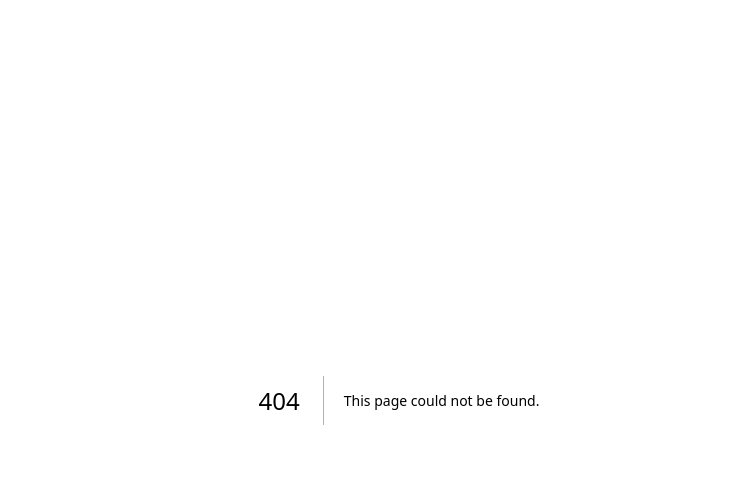
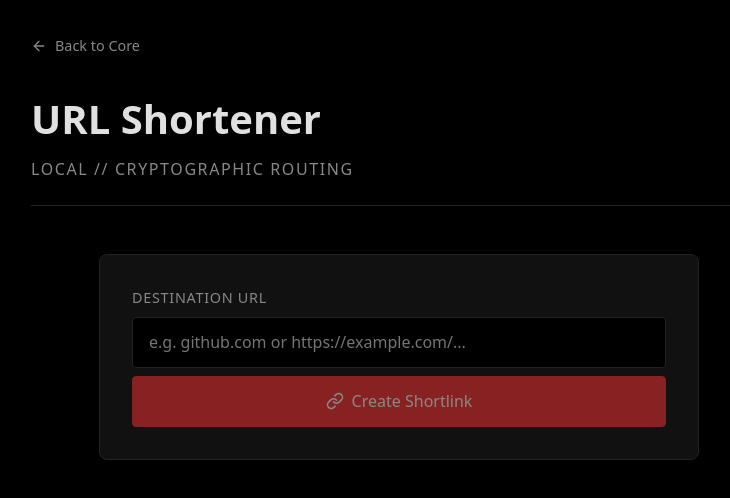
Before and after one commit to git404x/AegisKit, a Next.js app: page /shortener in a window 1280 px wide. Before the commit this address had no page. Shown: the top 498 px of the page, without its empty margins (241-971 px from the left). Built offline with nearby package versions, Linux system fonts and the light colour scheme.

Commit message:
feat(shortener): use json instead of db

```diff
--- a/package.json
+++ b/package.json
@@ -9,7 +9,6 @@
     "lint": "eslint"
   },
   "dependencies": {
-    "better-sqlite3": "^12.6.2",
     "lucide-react": "^0.576.0",
     "next": "16.1.6",
     "qr-code-styling": "^1.9.2",
--- a/src/app/[id]/route.js
+++ b/src/app/[id]/route.js
@@ -1,18 +1,14 @@
 import { NextResponse } from "next/server";
-import db from "@/lib/db";
+import { getLink } from "@/lib/db";
 
 export async function GET(request, { params }) {
-  const { id } = params;
+  const { id } = await params;
 
   try {
-    // Look up the short ID in our local SQLite database
-    const stmt = db.prepare(
-      "SELECT original_url FROM links WHERE short_id = ?",
-    );
-    const link = stmt.get(id);
+    // Look up the short ID in our local JSON engine
+    const link = getLink(id);
 
     if (!link) {
-      // If the shortlink doesn't exist, route them back to the AegisKit dashboard safely
       return NextResponse.redirect(new URL("/", request.url));
     }
 
@@ -20,7 +16,6 @@ export async function GET(request, { params }) {
     return NextResponse.redirect(link.original_url, 307);
   } catch (error) {
     console.error("Database retrieval failed:", error);
-    // On critical failure, fallback to home to prevent exposing server errors
     return NextResponse.redirect(new URL("/", request.url));
   }
 }
--- a/src/app/api/shorten/route.js
+++ b/src/app/api/shorten/route.js
@@ -1,37 +1,53 @@
 import { NextResponse } from "next/server";
-import db from "@/lib/db";
+import { saveLink } from "@/lib/db";
 import { generateShortId } from "@/lib/utils";
 
 export async function POST(request) {
   try {
-    const body = await request.json();
-    const { originalUrl } = body;
-
-    // Strict Validation
-    if (!originalUrl || typeof originalUrl !== "string") {
-      return NextResponse.json({ error: "Invalid payload." }, { status: 400 });
-    }
-
+    let body;
     try {
-      new URL(originalUrl); // Will throw an error if the URL is malformed
-    } catch (_) {
+      body = await request.json();
+    } catch (err) {
       return NextResponse.json(
-        { error: "Invalid URL format. Must include http:// or https://" },
+        { error: "Invalid JSON payload." },
         { status: 400 },
       );
     }
 
-    // Generate secure 6-character ID
+    let { originalUrl } = body;
+
+    if (!originalUrl || typeof originalUrl !== "string") {
+      return NextResponse.json(
+        { error: "Invalid payload: URL is required." },
+        { status: 400 },
+      );
+    }
+
+    originalUrl = originalUrl.trim();
+    if (!/^https?:\/\//i.test(originalUrl)) {
+      originalUrl = "https://" + originalUrl;
+    }
+
+    try {
+      const parsedUrl = new URL(originalUrl);
+      if (parsedUrl.protocol !== "http:" && parsedUrl.protocol !== "https:") {
+        return NextResponse.json(
+          { error: "Invalid protocol." },
+          { status: 400 },
+        );
+      }
+    } catch (_) {
+      return NextResponse.json(
+        { error: "Invalid URL format." },
+        { status: 400 },
+      );
+    }
+
+    // Generate ID & Save using the Pure Node Engine
     const shortId = generateShortId(6);
+    saveLink(shortId, originalUrl);
 
-    // Database Insertion (Prepared statement for security)
-    const stmt = db.prepare(
-      "INSERT INTO links (short_id, original_url) VALUES (?, ?)",
-    );
-    stmt.run(shortId, originalUrl);
-
-    // 4. Construct the dynamic local/network URL to return to the client
-    const host = request.headers.get("host");
+    const host = request.headers.get("host") || "localhost:3000";
     const protocol = host.includes("localhost") ? "http" : "https";
     const shortUrl = `${protocol}://${host}/${shortId}`;
 
@@ -40,7 +56,7 @@ export async function POST(request) {
       { status: 201 },
     );
   } catch (error) {
-    console.error("Database operation failed:", error);
+    console.error("Critical API Error:", error);
     return NextResponse.json(
       { error: "Internal server error." },
       { status: 500 },
--- /dev/null
+++ b/src/app/shortener/page.js
@@ -0,0 +1,25 @@
+import Link from "next/link";
+import { ArrowLeft } from "lucide-react";
+import ShortenerCore from "@/components/tools/ShortenerCore";
+import styles from "../qr/page.module.css"; // Reusing
+
+export default function ShortenerPage() {
+  return (
+    <main className={styles.container}>
+      <Link href="/" className={styles.backLink}>
+        <ArrowLeft
+          size={16}
+          style={{ marginRight: "8px", verticalAlign: "middle" }}
+        />
+        <span style={{ verticalAlign: "middle" }}>Back to Core</span>
+      </Link>
+
+      <header className={styles.header}>
+        <h1 className={styles.title}>URL Shortener</h1>
+        <p className={styles.subtitle}>Local // Cryptographic Routing</p>
+      </header>
+
+      <ShortenerCore />
+    </main>
+  );
+}
--- /dev/null
+++ b/src/components/tools/ShortenerCore.js
@@ -0,0 +1,115 @@
+"use client";
+
+import { useState } from "react";
+import { Link as LinkIcon, Copy, Check, AlertCircle } from "lucide-react";
+import styles from "./ShortenerCore.module.css";
+
+export default function ShortenerCore() {
+  const [originalUrl, setOriginalUrl] = useState("");
+  const [shortUrl, setShortUrl] = useState(null);
+  const [loading, setLoading] = useState(false);
+  const [error, setError] = useState(null);
+  const [copyState, setCopyState] = useState("idle"); // "idle" | "success" | "error"
+
+  const handleShorten = async (e) => {
+    e.preventDefault();
+    setLoading(true);
+    setError(null);
+    setShortUrl(null);
+
+    try {
+      const res = await fetch("/api/shorten", {
+        method: "POST",
+        headers: { "Content-Type": "application/json" },
+        body: JSON.stringify({ originalUrl }),
+      });
+
+      // ROBUST JSON SAFEGUARD
+      let data;
+      const contentType = res.headers.get("content-type");
+      if (contentType && contentType.includes("application/json")) {
+        data = await res.json();
+      } else {
+        // Fallback if the server threw a fatal HTML error
+        throw new Error(
+          `Server returned a non-JSON response (Status: ${res.status}).`,
+        );
+      }
+
+      if (!res.ok) {
+        throw new Error(data.error || "Failed to forge link");
+      }
+
+      setShortUrl(data.shortUrl);
+      setOriginalUrl("");
+    } catch (err) {
+      setError(err.message);
+    } finally {
+      setLoading(false);
+    }
+  };
+
+  const handleCopy = async () => {
+    if (!shortUrl) return;
+    try {
+      await navigator.clipboard.writeText(shortUrl);
+      setCopyState("success");
+      setTimeout(() => setCopyState("idle"), 2000);
+    } catch (err) {
+      console.warn("Clipboard access denied:", err);
+      setCopyState("error");
+      setTimeout(() => setCopyState("idle"), 3000);
+    }
+  };
+
+  return (
+    <div className={styles.wrapper}>
+      <form onSubmit={handleShorten} className={styles.inputGroup}>
+        <label className={styles.label}>Destination URL</label>
+        <input
+          type="text"
+          required
+          className={styles.input}
+          value={originalUrl}
+          onChange={(e) => setOriginalUrl(e.target.value)}
+          placeholder="e.g. github.com or https://example.com/..."
+        />
+        {error && <span className={styles.error}>{error}</span>}
+
+        <button
+          type="submit"
+          className={styles.btnPrimary}
+          disabled={loading || !originalUrl}
+        >
+          <LinkIcon size={18} />
+          {loading ? "Forging Link..." : "Create Shortlink"}
+        </button>
+      </form>
+
+      {shortUrl && (
+        <div className={styles.resultBox}>
+          <span className={styles.label}>Your Secure Link</span>
+          <a
+            href={shortUrl}
+            target="_blank"
+            rel="noopener noreferrer"
+            className={styles.shortLink}
+          >
+            {shortUrl}
+          </a>
+
+          <button onClick={handleCopy} className={styles.btn}>
+            {copyState === "success" && <Check size={16} />}
+            {copyState === "error" && <AlertCircle size={16} />}
+            {copyState === "idle" && <Copy size={16} />}
+            {copyState === "success"
+              ? "Copied"
+              : copyState === "error"
+                ? "Manual Copy Required"
+                : "Copy Link"}
+          </button>
+        </div>
+      )}
+    </div>
+  );
+}
--- /dev/null
+++ b/src/components/tools/ShortenerCore.module.css
@@ -0,0 +1,122 @@
+.wrapper {
+  display: flex;
+  flex-direction: column;
+  gap: 1.5rem;
+  background-color: var(--bg-surface);
+  border: 1px solid var(--border-color);
+  border-radius: 8px;
+  padding: 1.5rem;
+  width: 100%;
+  max-width: 600px;
+  margin: 0 auto;
+  box-sizing: border-box;
+}
+
+@media (min-width: 768px) {
+  .wrapper {
+    padding: 2rem;
+  }
+}
+
+.inputGroup {
+  display: flex;
+  flex-direction: column;
+  gap: 0.5rem;
+}
+
+.label {
+  font-size: 0.9rem;
+  color: var(--text-muted);
+  text-transform: uppercase;
+  letter-spacing: 0.05em;
+}
+
+.input {
+  background-color: var(--bg-base);
+  border: 1px solid var(--border-color);
+  color: var(--text-main);
+  padding: 0.85rem 1rem;
+  border-radius: 4px;
+  font-family: inherit;
+  font-size: 1rem;
+  outline: none;
+  transition: border-color 0.2s ease;
+  width: 100%;
+  box-sizing: border-box;
+}
+
+.input:focus {
+  border-color: var(--accent);
+}
+
+.btnPrimary {
+  background-color: var(--accent);
+  color: #fff;
+  border: 1px solid var(--accent);
+  display: flex;
+  align-items: center;
+  justify-content: center;
+  gap: 0.5rem;
+  padding: 0.85rem;
+  border-radius: 4px;
+  font-family: inherit;
+  font-size: 1rem;
+  font-weight: 500;
+  cursor: pointer;
+  transition: opacity 0.2s ease;
+  width: 100%;
+}
+
+.btnPrimary:hover {
+  opacity: 0.9;
+}
+
+.btnPrimary:disabled {
+  opacity: 0.5;
+  cursor: not-allowed;
+}
+
+.error {
+  color: var(--accent);
+  font-size: 0.85rem;
+  margin-top: 0.25rem;
+}
+
+.resultBox {
+  margin-top: 1rem;
+  padding: 1.5rem;
+  background-color: var(--bg-base);
+  border: 1px dashed var(--border-color);
+  border-radius: 4px;
+  display: flex;
+  flex-direction: column;
+  align-items: center;
+  gap: 1rem;
+  text-align: center;
+}
+
+.shortLink {
+  font-size: 1.25rem;
+  color: var(--text-main);
+  font-family: monospace;
+  word-break: break-all;
+}
+
+.btn {
+  background-color: transparent;
+  color: var(--text-main);
+  border: 1px solid var(--border-color);
+  display: flex;
+  align-items: center;
+  justify-content: center;
+  gap: 0.5rem;
+  padding: 0.5rem 1rem;
+  border-radius: 4px;
+  font-family: inherit;
+  cursor: pointer;
+  transition: background-color 0.2s ease;
+}
+
+.btn:hover {
+  background-color: var(--border-color);
+}
--- a/src/lib/db.js
+++ b/src/lib/db.js
@@ -1,21 +1,32 @@
-import Database from "better-sqlite3";
+import fs from "fs";
 import path from "path";
 
-// Initialize the database file in the root of the project
-const dbPath = path.join(process.cwd(), "aegis.db");
-const db = new Database(dbPath);
+// Initialize the local JSON datastore
+const dbPath = path.join(process.cwd(), "aegis-db.json");
 
-// Enforce strict foreign keys and Write-Ahead Logging for better performance
-db.pragma("journal_mode = WAL");
+const initDB = () => {
+  if (!fs.existsSync(dbPath)) {
+    fs.writeFileSync(dbPath, JSON.stringify({ links: [] }, null, 2));
+  }
+};
 
-// Create the links table if it does not exist
-db.exec(`
-  CREATE TABLE IF NOT EXISTS links (
-    id INTEGER PRIMARY KEY AUTOINCREMENT,
-    short_id TEXT UNIQUE NOT NULL,
-    original_url TEXT NOT NULL,
-    created_at DATETIME DEFAULT CURRENT_TIMESTAMP
-  )
-`);
+export const saveLink = (shortId, originalUrl) => {
+  initDB();
+  const rawData = fs.readFileSync(dbPath, "utf8");
+  const db = JSON.parse(rawData);
 
-export default db;
+  db.links.push({
+    short_id: shortId,
+    original_url: originalUrl,
+    created_at: new Date().toISOString(),
+  });
+
+  fs.writeFileSync(dbPath, JSON.stringify(db, null, 2));
+};
+
+export const getLink = (shortId) => {
+  initDB();
+  const rawData = fs.readFileSync(dbPath, "utf8");
+  const db = JSON.parse(rawData);
+  return db.links.find((link) => link.short_id === shortId);
+};
```
Also changed, not shown: src/app/page.js (+25 -2 lines), 2 other files (tests, documents, lock files or other folders).
